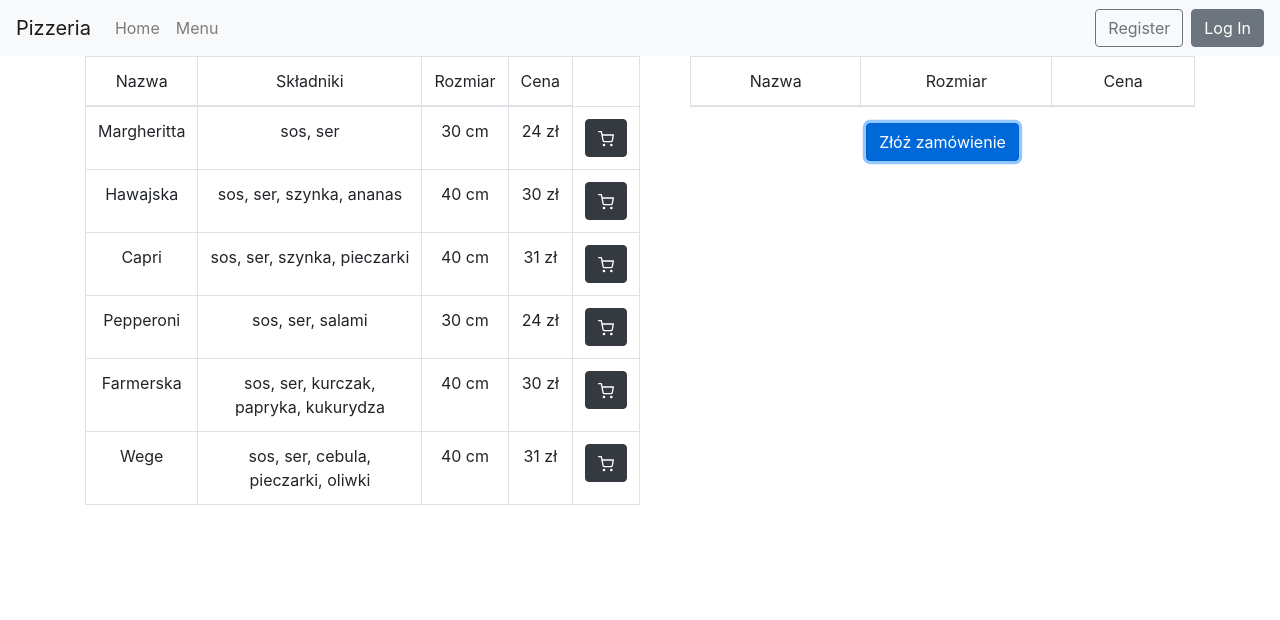
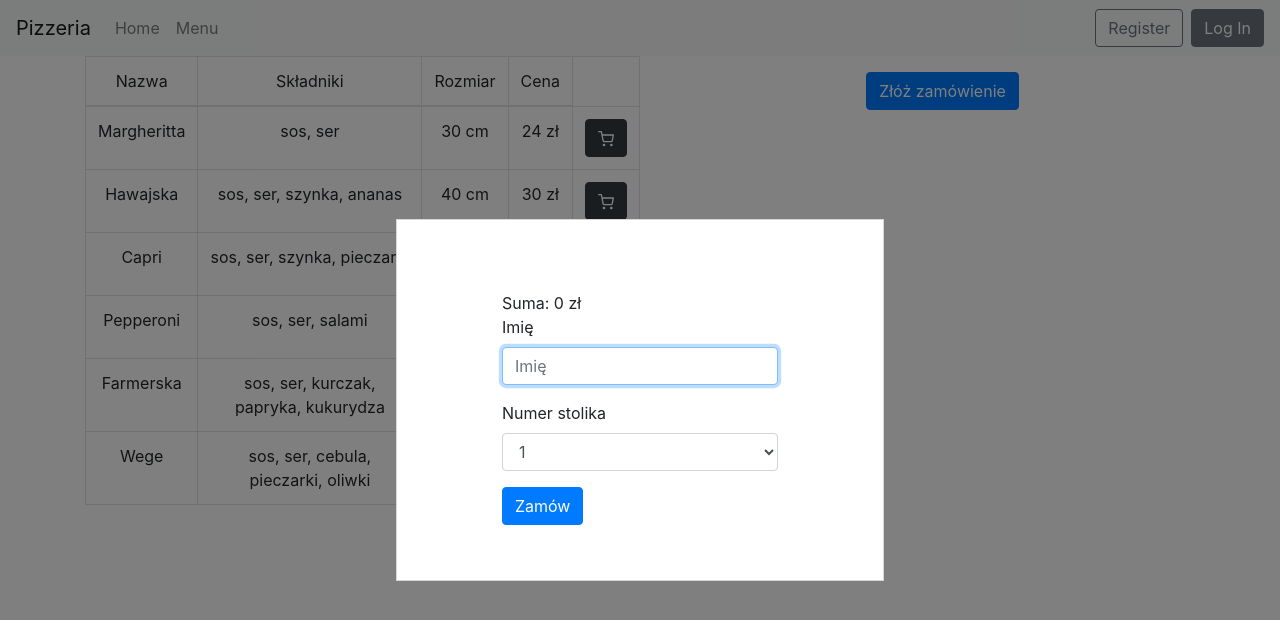
Before and after one commit to Radekowicz/pizzeria-frontend, a React (Create React App) app: page /menu in a window 1280 px wide. Both pictures are taken after a click on the button "Złóż zamówienie". Shown: the top 620 px of the page. Built offline with nearby package versions, Linux system fonts and the light colour scheme.

Commit message:
notes input bug

```diff
--- a/package.json
+++ b/package.json
@@ -13,6 +13,7 @@
     "react-icons": "^4.1.0",
     "react-router-dom": "^5.2.0",
     "react-scripts": "4.0.1",
+    "reactjs-popup": "^2.0.4",
     "web-vitals": "^0.2.4"
   },
   "scripts": {
--- a/src/components/menu/Menu.css
+++ b/src/components/menu/Menu.css
@@ -8,5 +8,9 @@
   flex: 1;
   margin-left: 50px;
 }
-.cart {
+
+.order-popup {
+  padding: 50px;
+  padding-left: 100px;
+  padding-right: 100px;
 }
--- a/src/components/menu/Menu.js
+++ b/src/components/menu/Menu.js
@@ -1,8 +1,10 @@
-import React, { useState } from 'react';
+import React, { useState, useEffect } from 'react';
 import { Table, Button, Form } from 'react-bootstrap';
 import { FiShoppingCart } from 'react-icons/fi';
 import { ImCross } from 'react-icons/im';
 import './Menu.css'
+import Popup from 'reactjs-popup';
+import "reactjs-popup/dist/index.css";
 
 
 const menuColumns = [
@@ -38,6 +40,8 @@ const cartColumns = [
         text: "Cena",
     },
 ];
+
+const tables =["1", "2", "3", "4", "5", "6", "7", "8", "9"]
 
 
 function Menu() {
@@ -80,11 +84,41 @@ function Menu() {
             price: "31 zł"
         }
     ])
-
     const [shoppingCart, setShoppingCart] = useState([])
+    const [popupOpen, setPopupOpen] = useState(false)
+    const [name, setName] = useState('')
+    const [tableNumer, setTableNumber] = useState(tables[0])
+    const [orderValue, setOrderValue] = useState()
+    const [orderNotes, setOrderNotes] = useState([])
 
 
+    // useEffect(() => {
+    //     fillNotes()
+    // }, [])
+
+
+    const orderButtonClick = () => {
+        console.log(name)
+        console.log(tableNumer)
+        sendOrder()
+        setPopupOpen(false)
+    }
+
+    const sendOrder = () => {
+        //POST to database
+    }
+
+    const calcOrderValue = () => {
+        var value = 0
+        shoppingCart.forEach(item => {
+            var price = item.price.split(" ")
+            value += parseInt(price[0])
+        })
+        setOrderValue(value)
+    }
+
     return (
+        <div className="all-container">
             <div className="container">
                 <div className="menu-container">
                     <Table bordered hover >
@@ -109,21 +143,32 @@ function Menu() {
                 <div className="cart-container">
                     <div className="cart">
                         <Table bordered hover >
-                        <thead>
+                            {/* <thead>
                                 <tr>
                                     {cartColumns.map(column => <td>{column.text}</td>)}
                                 </tr>
-                        </thead>
+                            </thead> */}
                             <tbody>
                                 {shoppingCart.map((item, index) => (
                                     <tr>
                                         {cartColumns.map(column => <td>{item[column.dataField]}</td>)}
                                         <td>
-                                        <Form.Control as="textarea" rows={3} />
+                                            <Form.Control
+                                            as="textarea"
+                                            rows={2}
+                                            value={orderNotes[index]}
+                                            onChange={({target:{value}}) => {
+                                                let newArr = orderNotes
+                                                console.log(orderNotes)
+                                                newArr[index] = value
+                                                setTableNumber(newArr)
+                                                console.log(orderNotes)
+                                            }}/>
                                         </td>
                                         <td>
                                             <Button variant="danger" onClick={() => {
                                                 setShoppingCart(shoppingCart.filter(item => item !== shoppingCart[index])) //(BUG)deletes all same items
+                                                setOrderNotes(orderNotes.filter(item => item !== orderNotes[index])) //(BUG)deletes all same items
                                             }}>
                                                 <ImCross/>
                                             </Button>
@@ -133,8 +178,53 @@ function Menu() {
                             </tbody>
                         </Table>
                     </div>
-                <Button>Złóż zamówienie</Button>
+                    <Button onClick={() => {
+                        calcOrderValue()
+                        setPopupOpen(true)
+                        }}
+                    >
+                        Złóż zamówienie
+                    </Button>
                 </div>
+            </div>
+
+                <Popup
+                modal
+                open={popupOpen}
+                onClose={() => setPopupOpen(false)}
+                contentStyle={{ width: "488px" }}
+                >
+                    <div className="order-popup">
+                        <Table bordered hover>
+                                <tbody>
+                                    {shoppingCart.map((item, index) => (
+                                        <tr>
+                                            {cartColumns.map(column => <td>{item[column.dataField]}</td>)}
+                                            <td>
+                                                <Form.Text as="text">{orderNotes[index]}</Form.Text>
+                                            </td>
+                                        </tr>
+                                    ))}
+                                </tbody>
+                            </Table>
+                            <Form.Text as="text">Suma: {orderValue} zł</Form.Text>
+                        <div>
+                            <Form.Group controlId="exampleForm.ControlInput1">
+                                <Form.Label>Imię</Form.Label>
+                                <Form.Control placeholder="Imię" value={name} onChange={({target:{value}}) => setName(value)}/>
+                            </Form.Group>
+                            <Form.Group>
+                                <Form.Label>Numer stolika</Form.Label>
+                                <Form.Control
+                                as="select" value={tableNumer} onChange={({target:{value}}) => setTableNumber(value)}
+                                >
+                                    {tables.map(item => <option>{item}</option>)}
+                                </Form.Control>
+                            </Form.Group>
+                            <Button onClick={orderButtonClick}>Zamów</Button>
+                        </div>
+                    </div>
+                </Popup>
         </div>
     )
 }
```
Also changed, not shown: 2 other files (tests, documents, lock files or other folders). Lines whose indentation alone changed are shown as unchanged.
